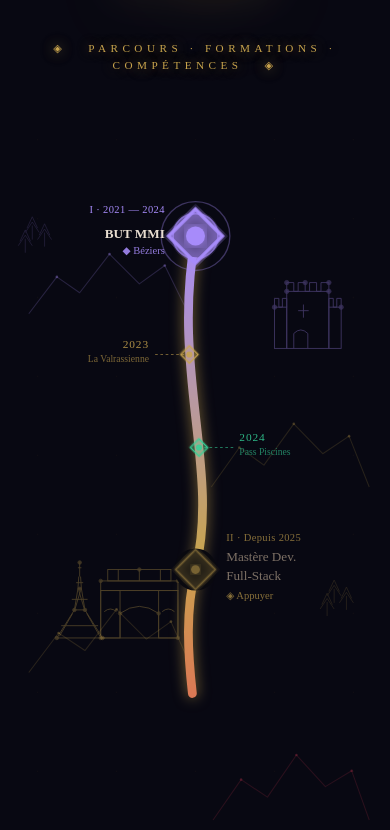
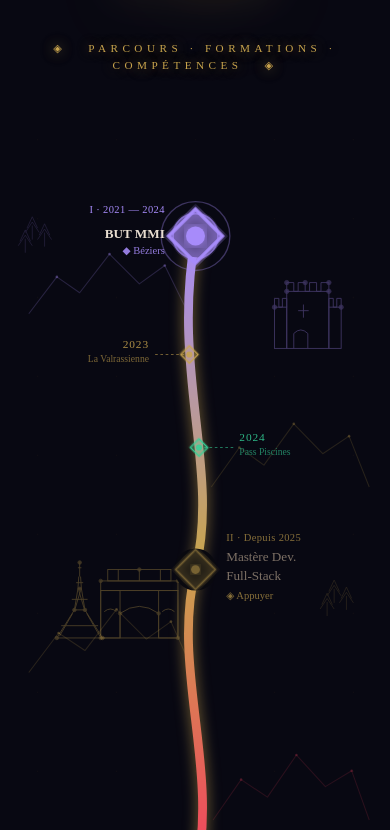
Before and after one commit to Jeloumy/portfolio, a React (Vite) app: page / in a window 390 px wide. Shown: the part 3054-3884 px from the top of the page. Built offline with nearby package versions, Linux system fonts and the light colour scheme.

Commit message:
Mobile journey: plage [0.1, 0.45] — chemin complet avant d'atteindre le Chapitre III
Co-Authored-By: Claude Sonnet 4.6 <noreply@anthropic.com>

```diff
--- a/src/components/Journey.tsx
+++ b/src/components/Journey.tsx
@@ -1004,8 +1004,8 @@ export default function Journey() {
     offset: ['start end', 'end start'],
   })
   const mapProgress       = useTransform(scrollYProgress, [0.02, 0.32], [0, 1])
-  // Mobile: démarre à 15% du scroll, suit 1:1 sans spring (pas de lag)
-  const mobileMapProgress = useTransform(scrollYProgress, [0.15, 0.9], [0, 1])
+  // Mobile: démarre à 10% du scroll de la section, termine à 45% (calé sur la hauteur SVG)
+  const mobileMapProgress = useTransform(scrollYProgress, [0.1, 0.45], [0, 1])
   const [selectedMobileMs, setSelectedMobileMs] = useState(0)
 
   return (
```
